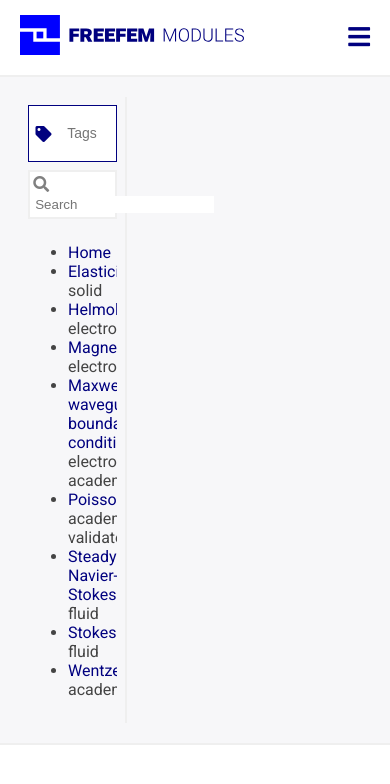
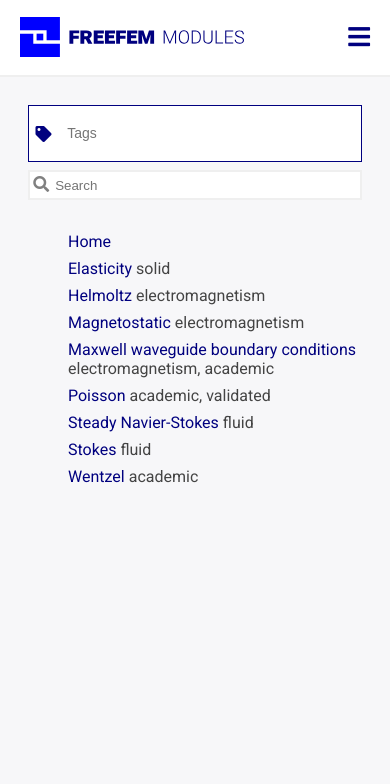
Before and after one commit to FreeFem/FreeFem-modules2, a Jekyll site: the page built from index.md, in a window 390 px wide and 900 px high. Shown: the top 784 px of the window. Built offline with Jekyll 4.4.1, drawn with Linux system fonts in a browser that asks for light colours.

Commit message:
working on responsive design

```diff
--- a/_includes/header.html
+++ b/_includes/header.html
@@ -1,5 +1,6 @@
 <header>
-	<a href="{{ site.url }}{{ site.baseurl }}"><img src="{{ site.url }}{{ site.baseurl }}/img/FreeFem_Modules.svg" alt="Logo de FreeFem++"/></a>
+	<a href="{{ site.url }}{{ site.baseurl }}"><img src="{{ site.url }}{{ site.baseurl }}/img/FreeFem_Modules.svg" alt="Logo de FreeFem++" id="headerLogo"/></a>
+	<a href="{{ site.url }}{{ site.baseurl }}"><img src="{{ site.url }}{{ site.baseurl }}/img/Symbole.svg" alt="Logo de FreeFem++" id="headerSymbol"/></a>
 
 	<nav id="topNav" class="top-nav">
 		<a href="https://freefem.org/" target="_blank">HOME</a>
--- a/css/media.css
+++ b/css/media.css
@@ -1,34 +1,37 @@
 @media screen and (max-width:1200px) {
-
+  header {
+    justify-content: flex-start !important;
+  }
+  header #headerLogo {
+    display: none;
+  }
+  header #headerSymbol {
+    display: flex !important;
+    margin: 0 .5rem !important;
+  }
 }
 
 /** FOR TABLETS **/
 @media screen and (max-width:800px) {
-  #main {
-    flex-direction: column !important;
+
+}
+
+/** FOR MOBILE PHONES **/
+@media screen and (max-width:500px) {
+  html, body {
+    height: 100% !important;
   }
-  #intro {
-    order: 1;
-    width: 100% !important;
-    height: unset !important;
-    margin-bottom: 3.75rem !important;
-    padding-left: 0 !important;
+  header {
+    justify-content: space-between !important;
   }
-  #demo {
-    order: 2;
-    width: 100% !important;
+  header img {
+    margin: 0 1.25rem !important;
   }
-  #blank video {
-    width: 100% !important;
-  }
-  #articles {
+  header #headerLogo {
     display: block !important;
   }
-  #articles article {
-    margin-bottom: 1.875rem !important;
-  }
-  #artFirst, #artSecond {
-    margin-right: 0 !important;
+  header #headerSymbol {
+    display: none !important;
   }
   .top-nav {
     width: 0;
@@ -48,74 +51,15 @@
     float: right;
     display: block !important;
   }
-}
-
-/** FOR MOBILE PHONES **/
-@media screen and (max-width:500px) {
-  header img {
-    margin: 0 1.25rem !important;
-  }
   #main {
     padding: 1.25rem !important;
+    min-height: 100%;
   }
-  #demo {
-    flex-direction: column !important;
+  #sideNavigation {
     width: 100% !important;
+    border: none !important;
   }
-  #blank {
-    order: 1;
-    width: 100% !important;
-  }
-  #code {
-    order: 2;
-    width: 100% !important;
-    height: 100% !important;
-  }
-  aside {
-    flex-direction: column !important;
-    min-height: 15.625rem;
-  }
-  aside p {
-    margin: 0 !important;
-  }
-
-  #download {
-    margin: 0 !important;
-  }
-
-  #articles {
-    padding: 1.25rem !important;
-  }
-
-  #info {
-    flex-direction: column !important;
-  }
-
-  #events {
-    order: 1;
-    width: 100% !important;
-    padding: 0 !important;
-  }
-
-  #events h1 {
-    margin-left: 1.25rem;
-  }
-
-  .event-grid {
-    margin : 0 1.25rem !important;
-  }
-
-  #team {
-    order: 2;
-    width: 100% !important;
-    padding: 0 !important;
-  }
-
-  #team img {
-    height: 2.5rem !important;
-  }
-
-  footer {
-    flex-direction: column !important;
+  #algoDisplay {
+    display: none !important;
   }
 }
--- a/css/style.css
+++ b/css/style.css
@@ -55,6 +55,10 @@ header {
 header img {
     height: 2.5rem;
     margin: 0 .5rem;
+}
+
+header #headerSymbol {
+  display: none;
 }
 
 nav {
@@ -139,6 +143,11 @@ header a.icon {
   margin: .3rem 0;
 }
 
+#modulesList li {
+  list-style-type: none;
+  margin: .5rem 0;
+}
+
 /**  ALGORITHM DISPLAY **/
 #algoDisplay {
   width: 70%;
```
Also changed, not shown: 3 other files.
